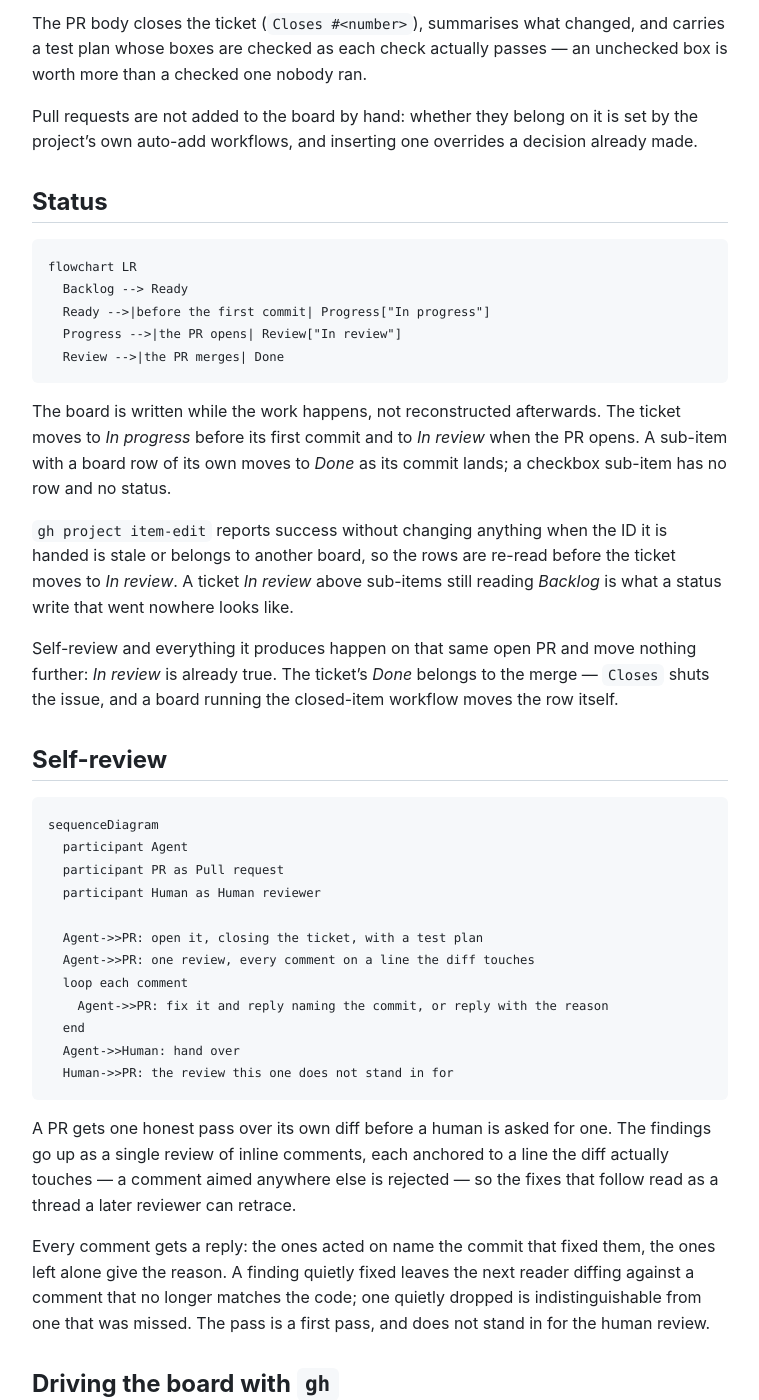
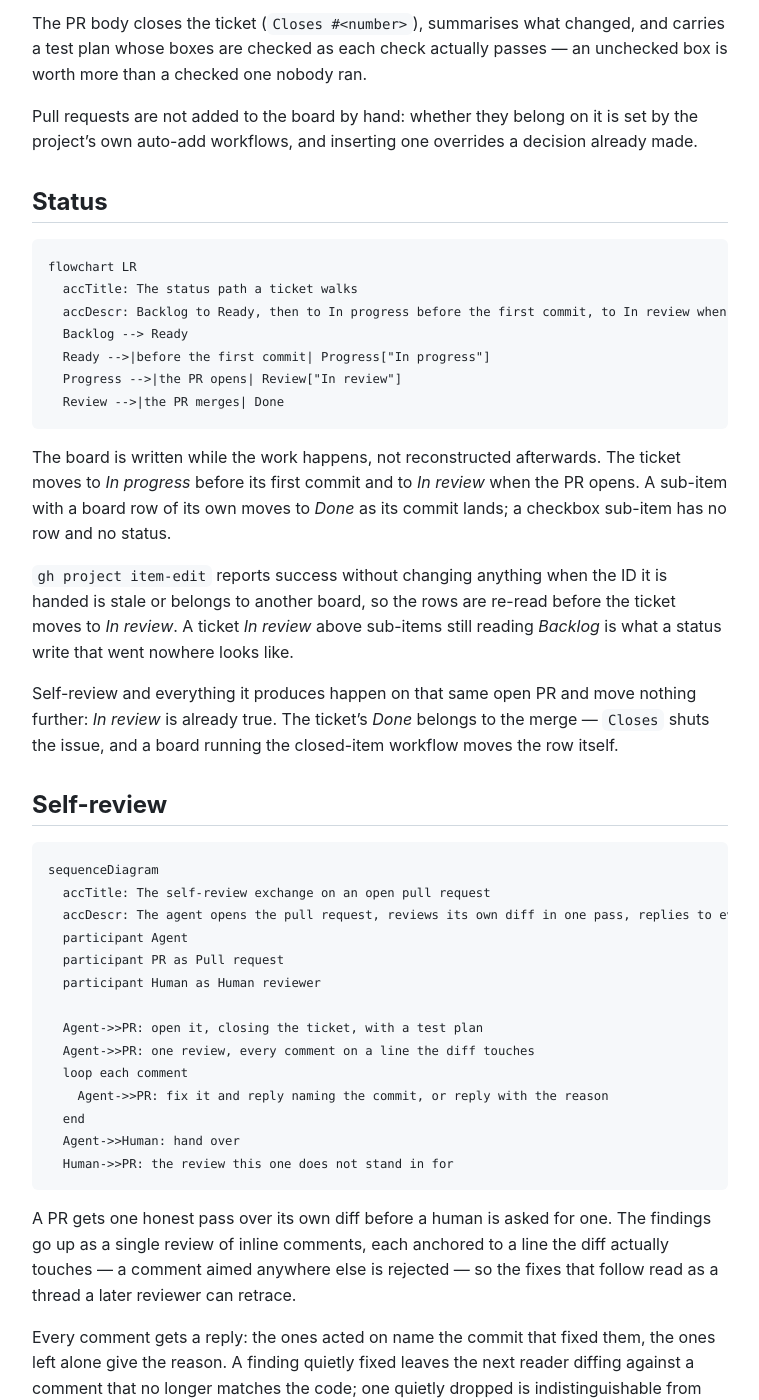
Before and after one commit to polikeiji/constitutions, a Jekyll site: the page built from constitutions/github-projects/board-to-pr.md, in a window 1280 px wide and 1400 px high, scrolled down 443 px. Shown: the whole window, without its empty margins (260-1019 px from the left). Built offline with Jekyll 4.4.1, drawn with Linux system fonts in a browser that asks for light colours; our own code applies the rules of GitHub Pages for plain Markdown files; a script that is not in the unit is left out.

Commit message:
fix(constitutions): give both diagrams an accessible title and description
Mermaid emits a <title>/<desc> pair only when the source asks for one, so
until now a screen reader announced "flowchart-v2" and then the node labels
in layout order - the diagram's raw material rather than what it says.

These are the first two diagrams in the repository, so what they do is the
pattern the next one copies. The theme toggle a few files away argues at
length about its own accessible name; a diagram should not settle for less.

Refs #11

Co-Authored-By: Claude Opus 5 (1M context) <noreply@anthropic.com>

````diff
--- a/constitutions/github-projects/board-to-pr.md
+++ b/constitutions/github-projects/board-to-pr.md
@@ -23,6 +23,8 @@ project's own auto-add workflows, and inserting one overrides a decision already
 
 ```mermaid
 flowchart LR
+  accTitle: The status path a ticket walks
+  accDescr: Backlog to Ready, then to In progress before the first commit, to In review when the pull request opens, and to Done when it merges.
   Backlog --> Ready
   Ready -->|before the first commit| Progress["In progress"]
   Progress -->|the PR opens| Review["In review"]
@@ -47,6 +49,8 @@ shuts the issue, and a board running the closed-item workflow moves the row itse
 
 ```mermaid
 sequenceDiagram
+  accTitle: The self-review exchange on an open pull request
+  accDescr: The agent opens the pull request, reviews its own diff in one pass, replies to every comment it raised, and only then hands over to a human reviewer.
   participant Agent
   participant PR as Pull request
   participant Human as Human reviewer
````
